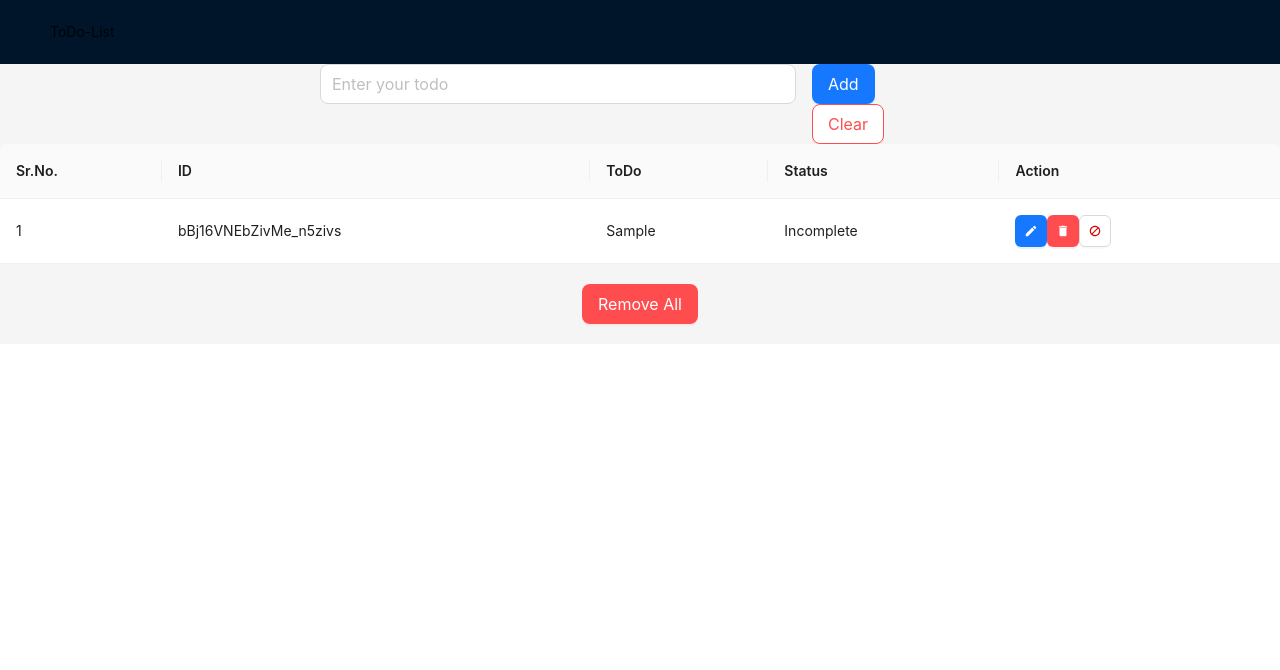
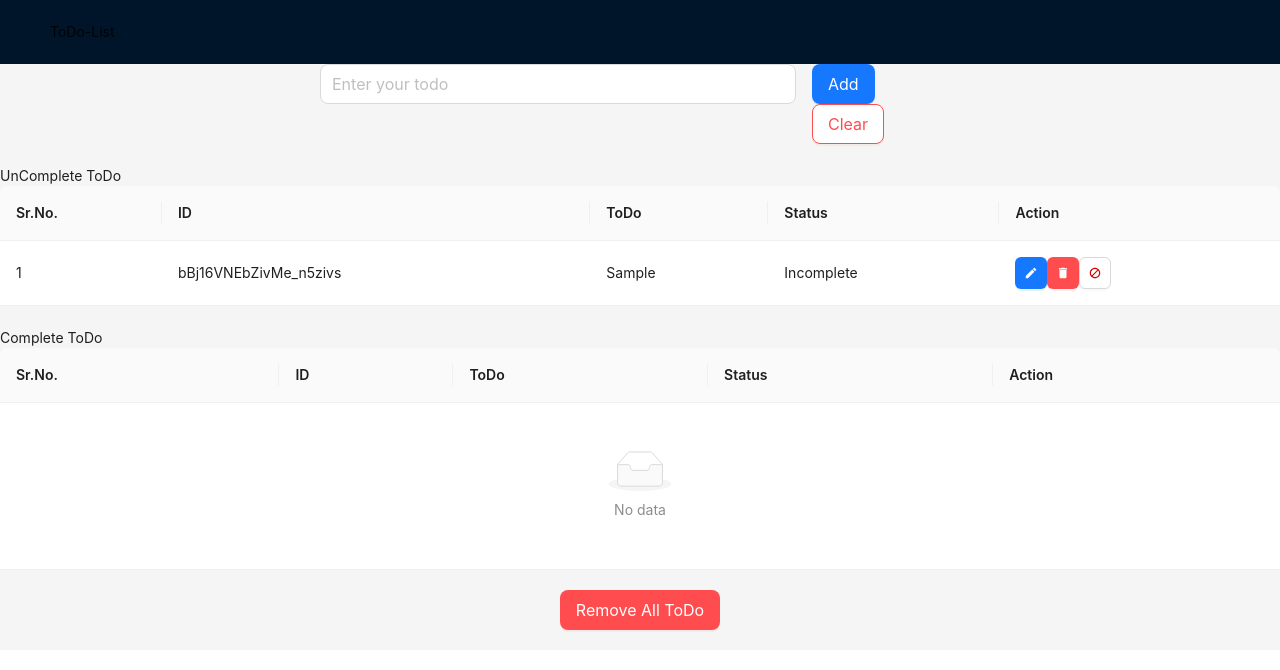
Before and after one commit to ashukaushikk/React_Projects, a React (Vite) app: page / in a window 1280 px wide. Both pictures are taken after typing "Sample" into the empty fields and a click on the button "Add". Shown: the top 670 px of the page. Built offline with nearby package versions, Linux system fonts and the light colour scheme.

Commit message:
Complete & InComplete  functionality implement in TODO APP

```diff
--- a/src/Redux/action/todo_action.js
+++ b/src/Redux/action/todo_action.js
@@ -19,7 +19,7 @@ export const Delete_All_TODOs_Action_Success = () => ({
   type: reduxConstants.DELETE_ALL_TODOs_ACTION_SUCCESS,
 });
 
-export const Toggle_Status_Action_Success = (payload) => ({
-  type: reduxConstants.TOGGLE_STATUS_ACTION_SUCCESS,
+export const Complete_TODO_Action_Success = (payload) => ({
+  type: reduxConstants.COMPLETE_TODO_ACTION_SUCCESS,
   payload,
 });
--- a/src/Redux/constant/reduxConstant.js
+++ b/src/Redux/constant/reduxConstant.js
@@ -3,7 +3,7 @@ const reduxConstants = {
   UPDATE_TODO_ACTION_SUCCESS: "UPDATE_TODO_ACTION_SUCCESS",
   DELETE_TODO_ACTION_SUCCESS: "DELETE_TODO_ACTION_SUCCESS",
   DELETE_ALL_TODOs_ACTION_SUCCESS: "DELETE_ALL_TODOs_ACTION_SUCCESS",
-  TOGGLE_STATUS_ACTION_SUCCESS: "TOGGLE_STATUS_ACTION_SUCCESS",
+  COMPLETE_TODO_ACTION_SUCCESS: "COMPLETE_TODO_ACTION_SUCCESS",
 };
 
 export default reduxConstants;
--- a/src/Redux/reducer/reducer.js
+++ b/src/Redux/reducer/reducer.js
@@ -2,6 +2,7 @@ import reduxConstants from "../constant/reduxConstant";
 
 const initialState = {
   todo_Data: [],
+  completed_ToDo: [],
 };
 
 function todoReducer(state = initialState, action) {
@@ -17,10 +18,14 @@ function todoReducer(state = initialState, action) {
       return { ...state, todo_Data: action.payload };
 
     case reduxConstants.DELETE_ALL_TODOs_ACTION_SUCCESS:
-      return { ...state, todo_Data: [] };
+      return { ...state, todo_Data: [], completed_ToDo: [] };
 
-    case reduxConstants.TOGGLE_STATUS_ACTION_SUCCESS:
-      return { ...state, todo_Data: action.payload };
+    case reduxConstants.COMPLETE_TODO_ACTION_SUCCESS:
+      return {
+        ...state,
+        todo_Data: action.payload.inCompleteToDo,
+        completed_ToDo: [...state.completed_ToDo, action.payload.completeToDo],
+      };
     default:
       return state;
   }
--- a/src/Todo/Table.jsx
+++ b/src/Todo/Table.jsx
@@ -3,7 +3,7 @@ import { Button, Table } from "antd";
 import { MdDelete, MdModeEdit } from "react-icons/md";
 import { FcCancel, FcOk } from "react-icons/fc";
 
-function TodoTable({ todo, handleEdit, handleDelete, handleToggleStatus }) {
+function TodoTable({ todo, handleEdit, handleDelete, handleCompleteToDo }) {
   const columns = [
     {
       title: "Sr.No.",
@@ -16,7 +16,11 @@ function TodoTable({ todo, handleEdit, handleDelete, handleToggleStatus }) {
     {
       title: "ToDo",
       dataIndex: "todo",
-      render: (todo, record) => <p className={record.status === true ? "line-through text-green-400 font-bold" : "text-red-400 font-bold"}>{todo}</p>, // Corrected
+      render: (todo, record) => (
+        <p className={record.status === true ? "line-through text-green-400 font-bold" : "text-red-400 font-bold"}>
+          {todo}
+        </p>
+      ), // Corrected
     },
     {
       title: "Status",
@@ -28,14 +32,23 @@ function TodoTable({ todo, handleEdit, handleDelete, handleToggleStatus }) {
       dataIndex: "action",
       render: (_, record) => (
         <div className="flex gap-2">
-          <Button onClick={() => handleEdit(record)} icon={<MdModeEdit />} type="primary" className="text-xl" />
-          <Button onClick={() => handleDelete(record)} icon={<MdDelete />} type="primary" danger className="text-xl" />
-          <Button
-            onClick={() => handleToggleStatus(record)}
-            icon={record.status === true ? <FcOk /> : <FcCancel />}
-            type="default"
-            className="text-xl"
-          />
+          {record.status === false && (
+            <Button onClick={() => handleEdit(record)} icon={<MdModeEdit />} type="primary" className="text-xl" />
+          )}
+          {record.status === false && (
+            <Button
+              onClick={() => handleDelete(record)}
+              icon={<MdDelete />}
+              type="primary"
+              danger
+              className="text-xl"
+            />
+          )}
+          {record.status === false ? (
+            <Button onClick={() => handleCompleteToDo(record)} icon={<FcCancel />} type="default" className="text-xl" />
+          ) : (
+            <FcOk className="text-3xl" />
+          )}
         </div>
       ),
     },
@@ -48,7 +61,7 @@ function TodoTable({ todo, handleEdit, handleDelete, handleToggleStatus }) {
         id: item.id || "",
         serialNumber: index + 1 || "",
         todo: item.todo || "",
-        status: item.status || "",
+        status: item.status || false,
       }))
     : [];
 
--- a/src/Todo/Todo.jsx
+++ b/src/Todo/Todo.jsx
@@ -1,11 +1,11 @@
 import { Button, Input, Layout, Row, Col, Space } from "antd";
 import { Controller, useForm } from "react-hook-form";
-// import toast from "react-hot-toast";
 import TodoTable from "./Table";
 import toast from "react-hot-toast";
 import { useDispatch, useSelector } from "react-redux";
 import {
   Add_TODO_Action_Success,
+  Complete_TODO_Action_Success,
   Delete_All_TODOs_Action_Success,
   Update_TODO_Action_Success,
 } from "../Redux/action/todo_action";
@@ -16,6 +16,9 @@ const { Header, Content, Footer } = Layout;
 
 function Todo() {
   const todo_Data = useSelector((data) => data?.todoReducer?.todo_Data);
+  const complete_Todo = useSelector((data) => data?.todoReducer?.completed_ToDo);
+  console.log("complete_Todo", complete_Todo);
+
   const [editID, setEditID] = useState(null);
   const completed = false;
   const uniqueId = nanoid();
@@ -74,14 +77,12 @@ function Todo() {
     dispatch(Delete_All_TODOs_Action_Success());
   };
 
-  const handleToggleStatus = (data) => {
-    console.log("Handle_Complete", data);
-    const updateToDo = todo_Data.map((item) => (item.id === data.id ? { ...item, status: !item.status } : item));
-    dispatch(Update_TODO_Action_Success(updateToDo));
-  };
-
-  const handleIncomplete = (data) => {
-    console.log("Handle_Complete", data);
+  const handleCompleteToDo = (data) => {
+    const isAlreadyCompleted = complete_Todo.some((item) => item.todo === data.todo && item.status === true);
+    if (isAlreadyCompleted) return toast.error("Todo Already Completed");
+    const completeToDo = { ...data, status: true };
+    const inCompleteToDo = todo_Data.filter((item) => item.id !== data.id);
+    dispatch(Complete_TODO_Action_Success({ completeToDo, inCompleteToDo }));
   };
 
   return (
@@ -129,19 +130,25 @@ function Todo() {
             </form>
           </Col>
         </Row>
+        {/* UnComplete ToDo Table */}
+        <br />
+        <h1 className="text-2xl font-bold mb-4 text-center">UnComplete ToDo</h1>
         <TodoTable
           todo={todo_Data}
           handleEdit={handleEdit}
           handleDelete={handleDelete}
-          handleToggleStatus={handleToggleStatus}
-          handleIncomplete={handleIncomplete}
+          handleCompleteToDo={handleCompleteToDo}
         />
+        {/* Complete ToDo Table */}
+        <br />
+        <h1 className="text-2xl font-bold mb-4 text-center">Complete ToDo</h1>
+        {<TodoTable todo={complete_Todo} />}
       </Content>
 
       {/* Remove_All_ToDo_Button */}
       <Footer style={{ textAlign: "center", padding: "20px" }}>
         <Button size="large" onClick={handleClearToDoList} type="primary" danger>
-          Remove All
+          Remove All ToDo
         </Button>
       </Footer>
     </Layout>
```
